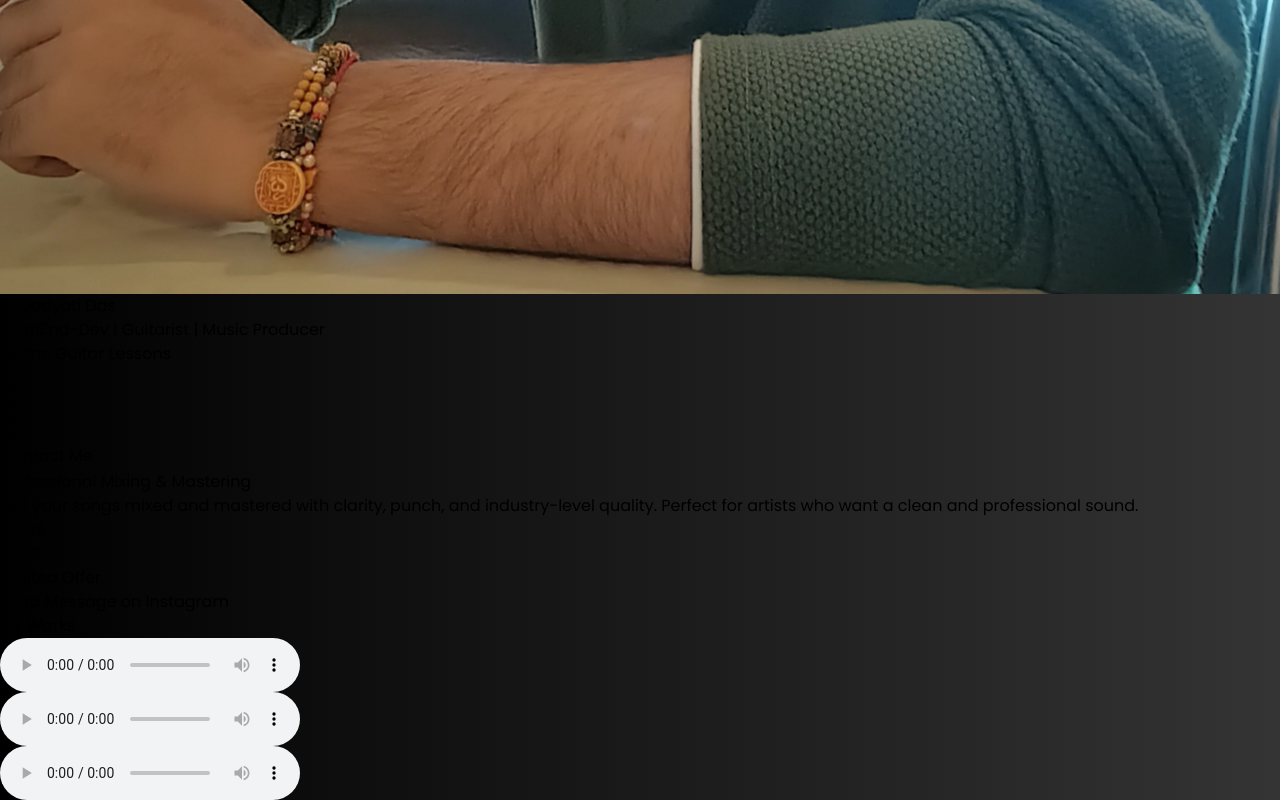
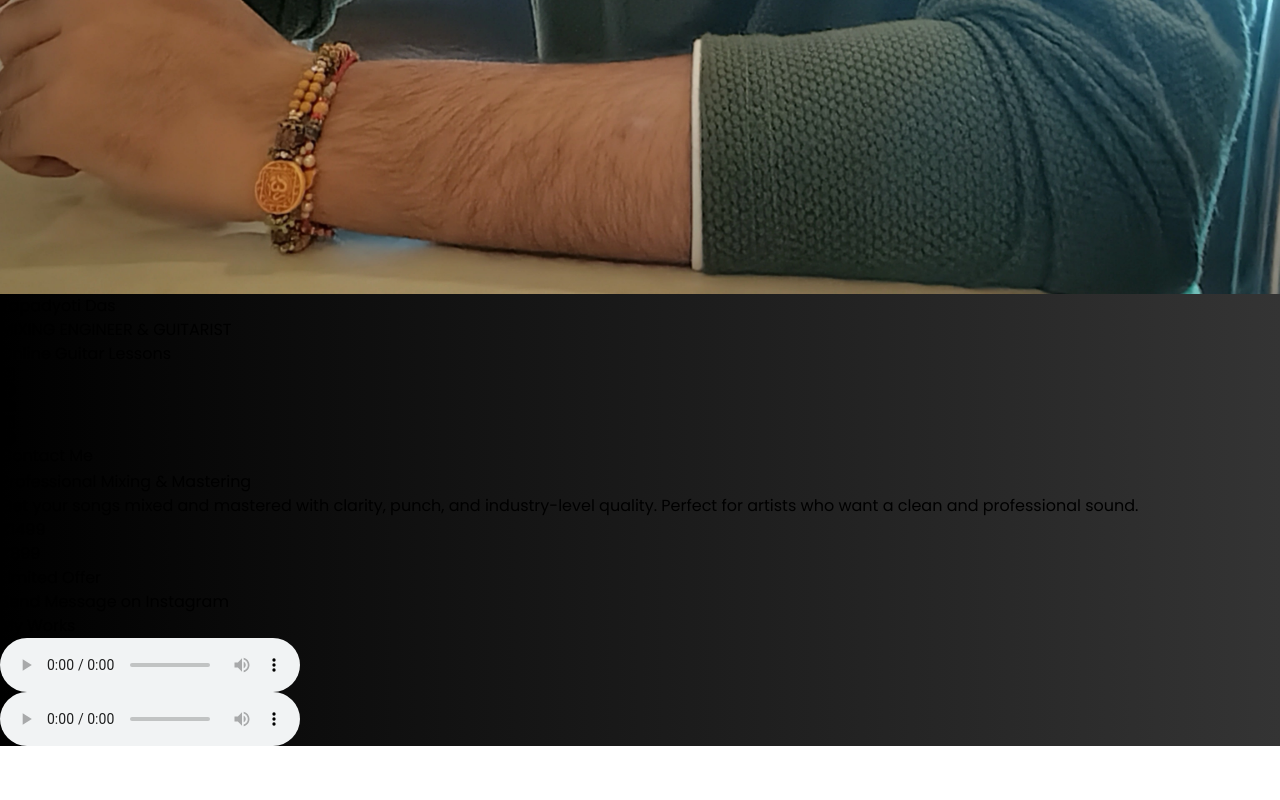
Before and after one commit to tapadyoti/tapadyotidas, a React (Vite) app: page / in a window 1280 px wide. Shown: the part 1010-1810 px from the top of the page. After the commit the page ends 1756 px from the top, so only its background shows below. Built offline with nearby package versions, Linux system fonts and the light colour scheme.

Commit message:
Update Home.jsx

```diff
--- a/src/pages/Home.jsx
+++ b/src/pages/Home.jsx
@@ -21,11 +21,11 @@ const Home = () => {
           className="w-36 rounded-full"
         />
         <h2 className="font-semibold text-xl pt-5">Tapadyoti Das</h2>
-        <p className="text-sm pt-1">FrontEnd-Dev | Guitarist | Music Producer</p>
+        <p className="text-sm pt-1">MIXING ENGINEER & GUITARIST</p>
       </section>
 
       <section className="flex items-center justify-center mt-12">
-        <a href="https://forms.gle/aPPGtfwHnZAe8HY67">
+        <a href="https://instagram.com/tapadyotidas" target="_blank">
           <button className="bg-white text-black border-xl border rounded-3xl p-3 w-56">
             Online Guitar Lessons
           </button>
@@ -100,9 +100,7 @@ const Home = () => {
         <source src="/mix2.mp3" type="audio/mpeg" />
       </audio>
 
-      <audio controls className="w-full rounded-lg">
-        <source src="/mix3.mp3" type="audio/mpeg" />
-      </audio>
+
 
     </div>
   </div>
```
